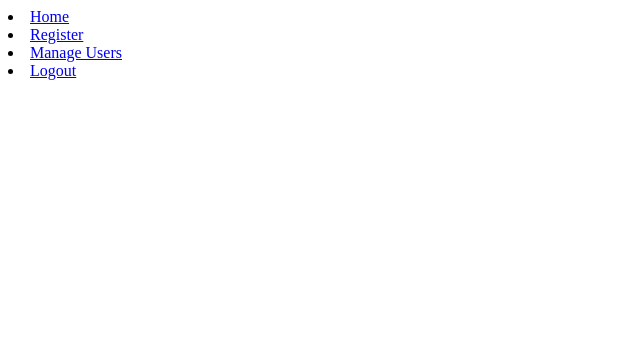
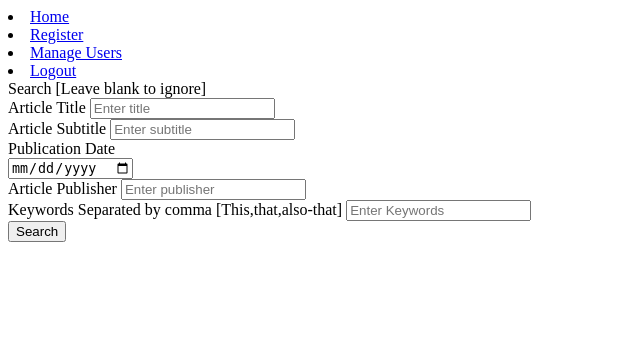
Before and after one commit to hawkthief/SD, a Django app: page /artigos/ in a window 1280 px wide. Shown: the top 340 px of the page, without its empty margins (0-640 px from the left). Run offline with Django 3.2, Linux system fonts and the light colour scheme; the visitor is signed in with stand-in values (Sample User, id 1); some libraries are stand-ins or nearby versions.

Commit message:
SearchForm

```diff
--- a/TP_SD/artigos/templates/index.html
+++ b/TP_SD/artigos/templates/index.html
@@ -51,8 +51,43 @@
         {% block content_wrapper %}
         <div class="content-wrapper" >
 
+            <form action="/artigos/" method="post" enctype="multipart/form-data">
+            {% csrf_token %}
+                <label for="title"> Search [Leave blank to ignore] </label >
+                <div class="card-body">
+                    <div class="form-group">
+                    <label for="title"> Article Title </label >
+                    <input type="text" class="form-control" id="title" placeholder="Enter title" {{ form.title }}
+                    </div>
+
+                    <div class="form-group">
+                    <label for="subtitle"> Article Subtitle </label >
+                    <input type="text" class="form-control" id="subtitle" placeholder="Enter subtitle" {{ form.subtitle }}
+                    </div>
+
+                    <div class="form-group">
+                    <label>Publication Date</label>
+                    <div class="input-group date">
+                    <input type="date" class="form-control datepicker-input" data-inputmask-inputformat="dd/mm/yyyy" {{ form.pub_date }}
+                    </div>
+                    </div>
+
+                    <div class="form-group">
+                    <label for="title"> Article Publisher </label >
+                    <input type="text" class="form-control" id="publisher" placeholder="Enter publisher" {{ form.publisher }}
+                    </div>
 
 
+                    <div class="form-group">
+                    <label for="title"> Keywords Separated by comma [This,that,also-that]  </label >
+                    <input type="text" class="form-control" id="keywords" placeholder="Enter Keywords" {{ form.keyword }}
+                    </div>
+
+                    <div class="card-footer">
+                    <button type="submit" class="btn btn-primary">Search</button>
+                    </div>
+                </div>
+            </form>
         </div>
         {% endblock content_wrapper %}
 
--- a/TP_SD/requirements.txt
+++ b/TP_SD/requirements.txt
@@ -2,3 +2,5 @@ django-adminlte3
 djangorestframework
 markdown
 django-filter
+numpy
+pandas
```
Also changed, not shown: TP_SD/TP_SD/views.py (+10 -2 lines), TP_SD/artigos/forms.py (+8 -8 lines), TP_SD/artigos/templates/upload.html (+0 -21 lines).
